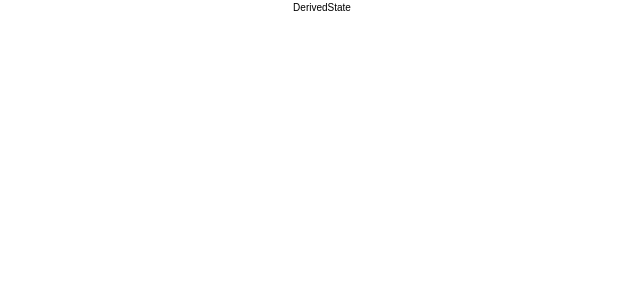
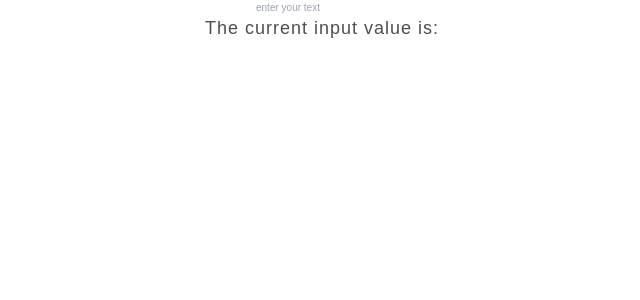
Before and after one commit to Captain-077/React-Practice, a React (Create React App) app: page / in a window 1280 px wide. Shown: the top 300 px of the page, without its empty margins (318-958 px from the left). Built offline with nearby package versions, Linux system fonts and the light colour scheme.

Commit message:
lifting state in react same as using normal props but passing  usestate as props in this case and using in two differnt child components

```diff
--- a/src/App.js
+++ b/src/App.js
@@ -10,6 +10,7 @@ import "./Test-destructuring/Netflix.module.css"
 import Ex3 from './Questions/Ex3';
 import Tailwind from './Tailwind/Tailwind';
 import DerivedState from './Hooks/DerivedState';
+import LiftStateUp from './Hooks/LiftStateUp';
 
 
 export default function App(props) {
@@ -18,7 +19,7 @@ export default function App(props) {
     return (
       <>
       <div className="App">
-      <DerivedState/>
+      <LiftStateUp/>
 
       </div>
 
--- /dev/null
+++ b/src/Hooks/LiftStateUp.js
@@ -0,0 +1,34 @@
+import React, { useState } from 'react'
+
+export default function LiftStateUp() {
+
+    const [inputvalue, setInputvalue] = useState("")
+    return (
+        <>
+            <InputComp inputvalue={inputvalue} setInputvalue={setInputvalue} />
+            <DisplayComp inputvalue={inputvalue} />
+        </>
+    )
+}
+
+
+const InputComp = ({setInputvalue,inputvalue}) => {
+
+
+    return (
+        <>
+            <input type="text" value={inputvalue} placeholder='enter your text'
+                onChange={(e) => setInputvalue(e.target.value)}
+            />
+
+        </>
+
+
+    )
+}
+
+
+const DisplayComp = (props) => {
+    const { inputvalue } = props;
+    return <p>The current input value is:{inputvalue}</p>
+}
```
